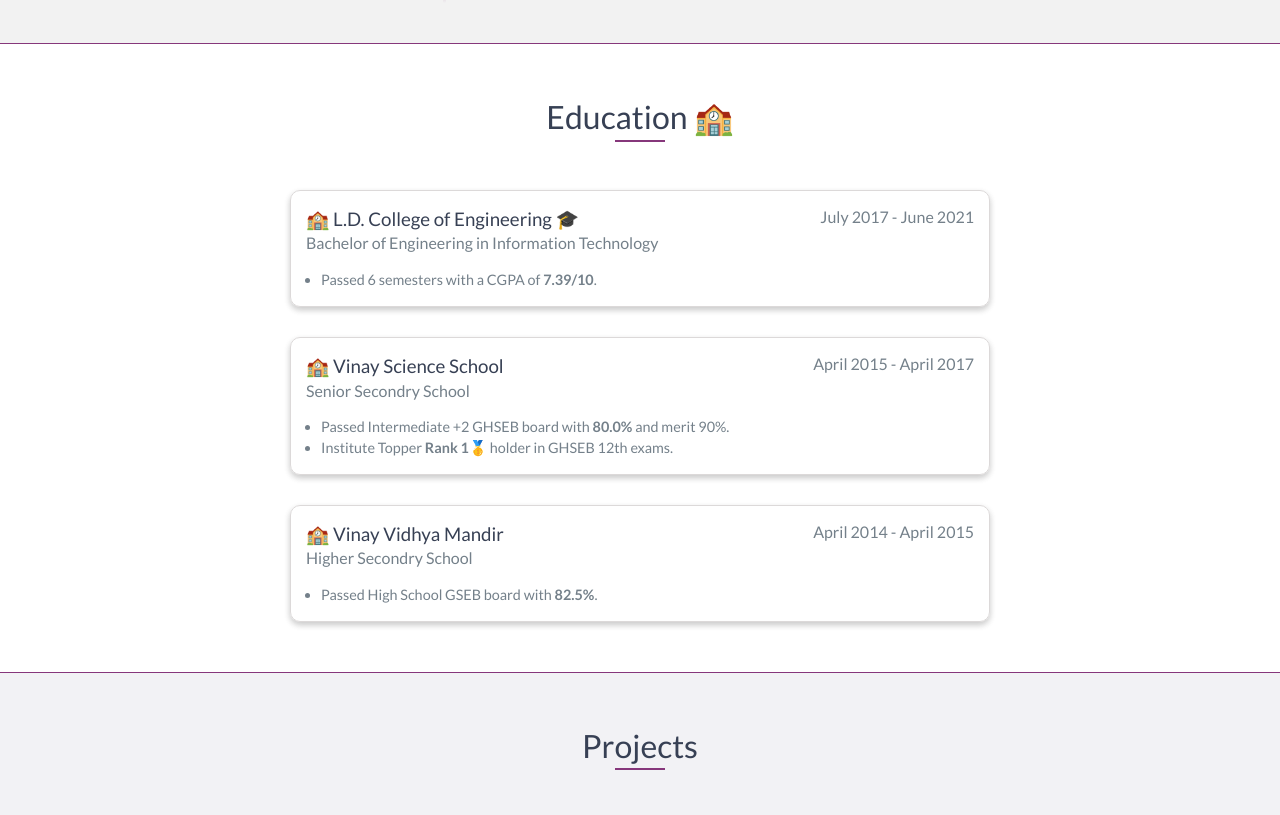
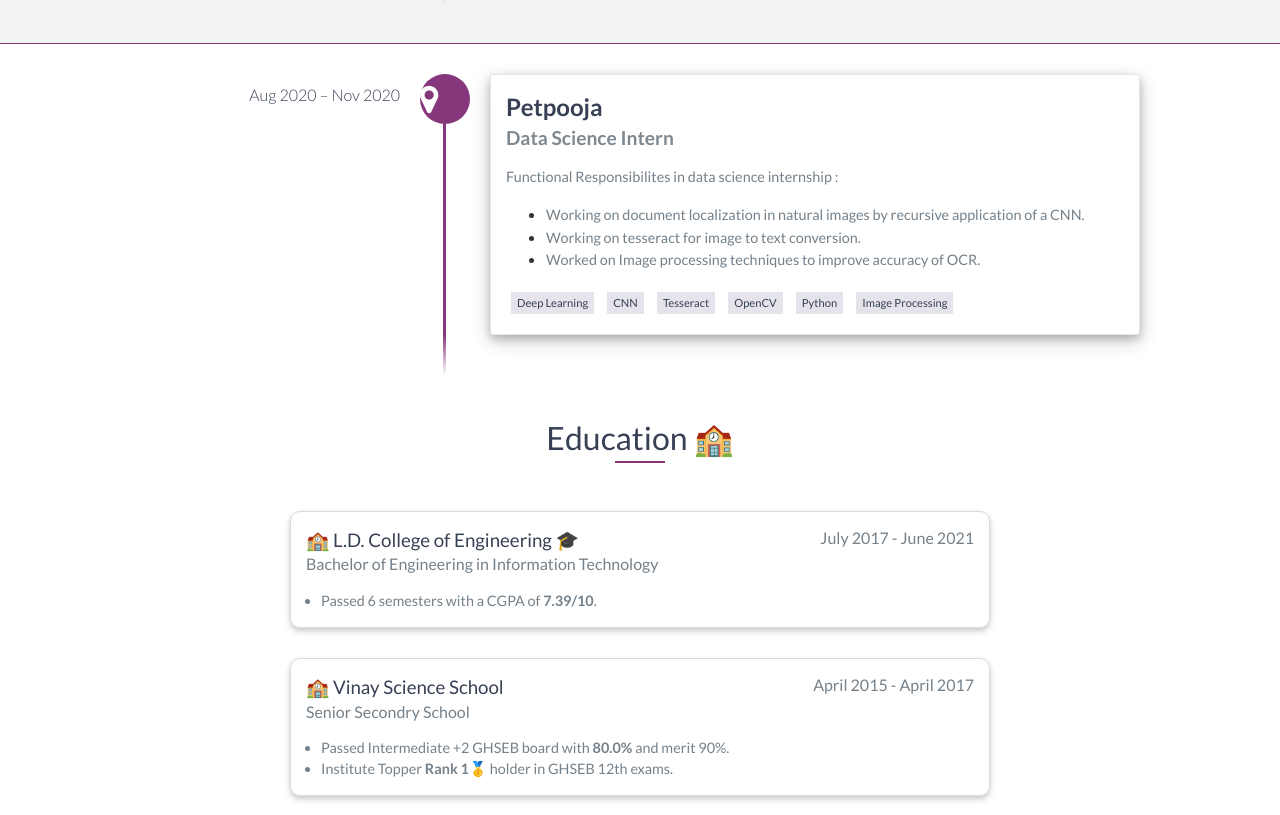
Before and after one commit to Mann1904/mannsaradva, a website: page index.html in a window 1280 px wide. Shown: the part 1653-2468 px from the top of the page. Drawn offline with nearby package versions, Linux system fonts and the light colour scheme.

Commit message:
Update index.html

```diff
--- a/index.html
+++ b/index.html
@@ -165,6 +165,7 @@
 
     <div id="experience" class="background-alt">
         <h2 class="heading">Experiences 👨‍💼</h2>
+
         <div id="experience-timeline">
             <div data-date="Aug 2020 – Nov 2020" class="experience-box">
             	<table>
@@ -202,7 +203,45 @@
           </table>
        </div>
 </div>
+
+
+<div id="experience-timeline">
+            <div class="vtimeline-point"><div class="vtimeline-icon"><i class="fa fa-map-marker"></i></div><div class="vtimeline-block"><span class="vtimeline-date">Aug 2020 – Nov 2020</span><div data-date="Aug 2020 – Nov 2020" class="experience-box vtimeline-content">
+            	<table>
+				  <tbody><tr>
+				    <th><h3><b>Petpooja</b></h3></th>
+
+				  </tr>
+				</tbody></table>
+
+                <h4><b>Data Science Intern</b></h4>
+                <p>Functional Responsibilites in data science internship : </p>
+                <ul>
+                	<li><p> Working on document localization in natural images by recursive application of a CNN.</p></li>
+                	<li><p>Working on tesseract for image to text conversion. </p></li>
+                	<li> <p>Worked on Image processing techniques to improve accuracy of OCR.</p></li>
+
+                </ul>
+
+
+                <div id="exp_skills">
+	                <ul>
+	                	<li>Deep Learning</li>
+	                	<li>CNN</li>
+	                	<li>Tesseract</li>
+	                	<li>OpenCV</li>
+	                	<li>Python</li>
+	                	<li>Image Processing</li>
+	                </ul>
 	            </div>
+            </div></div></div>
+
+
+
+</div>
+</div>
+
+
 
     <!-- End #experience -->
 
```
Lines whose indentation alone changed are shown as unchanged.
